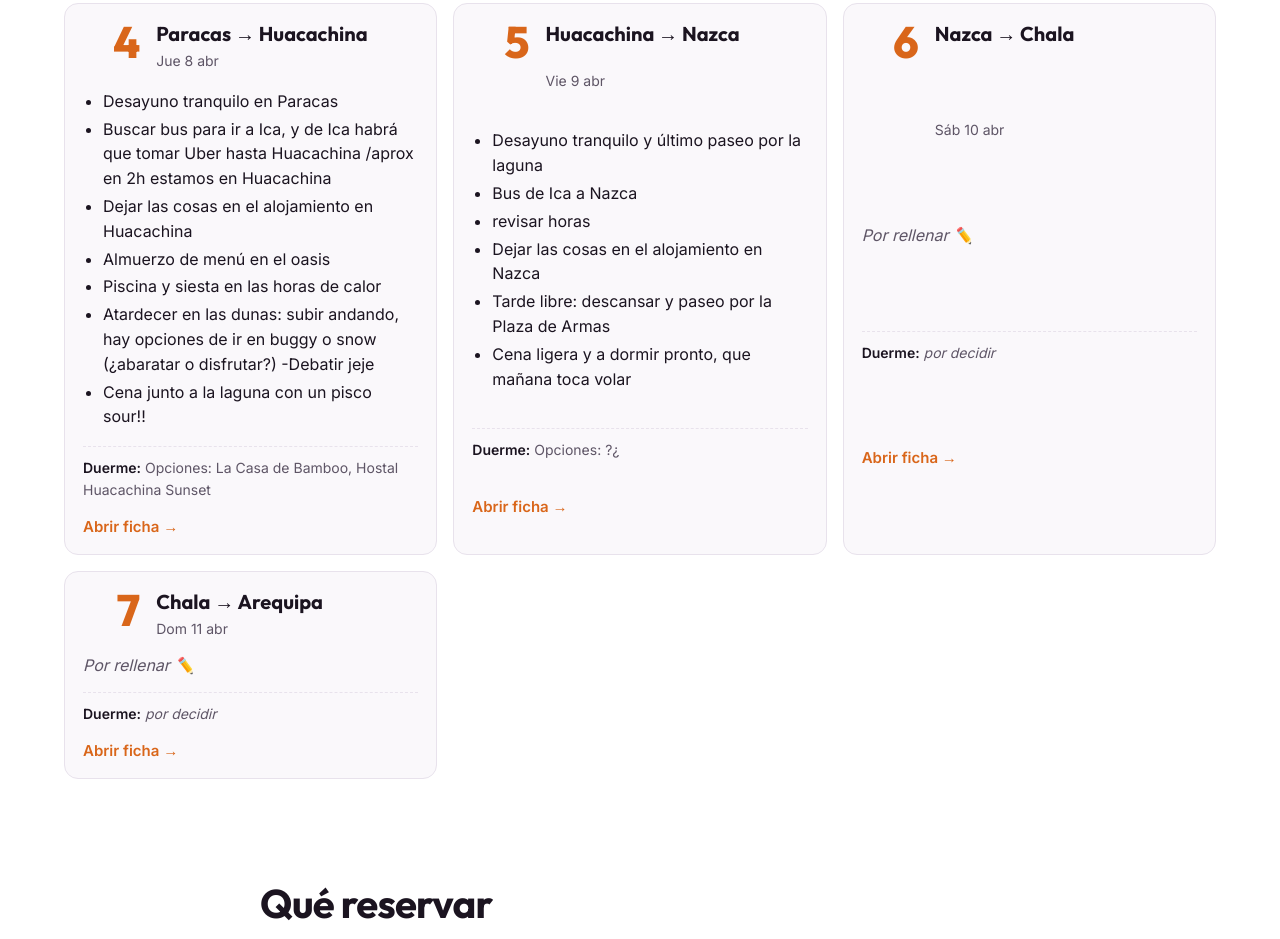
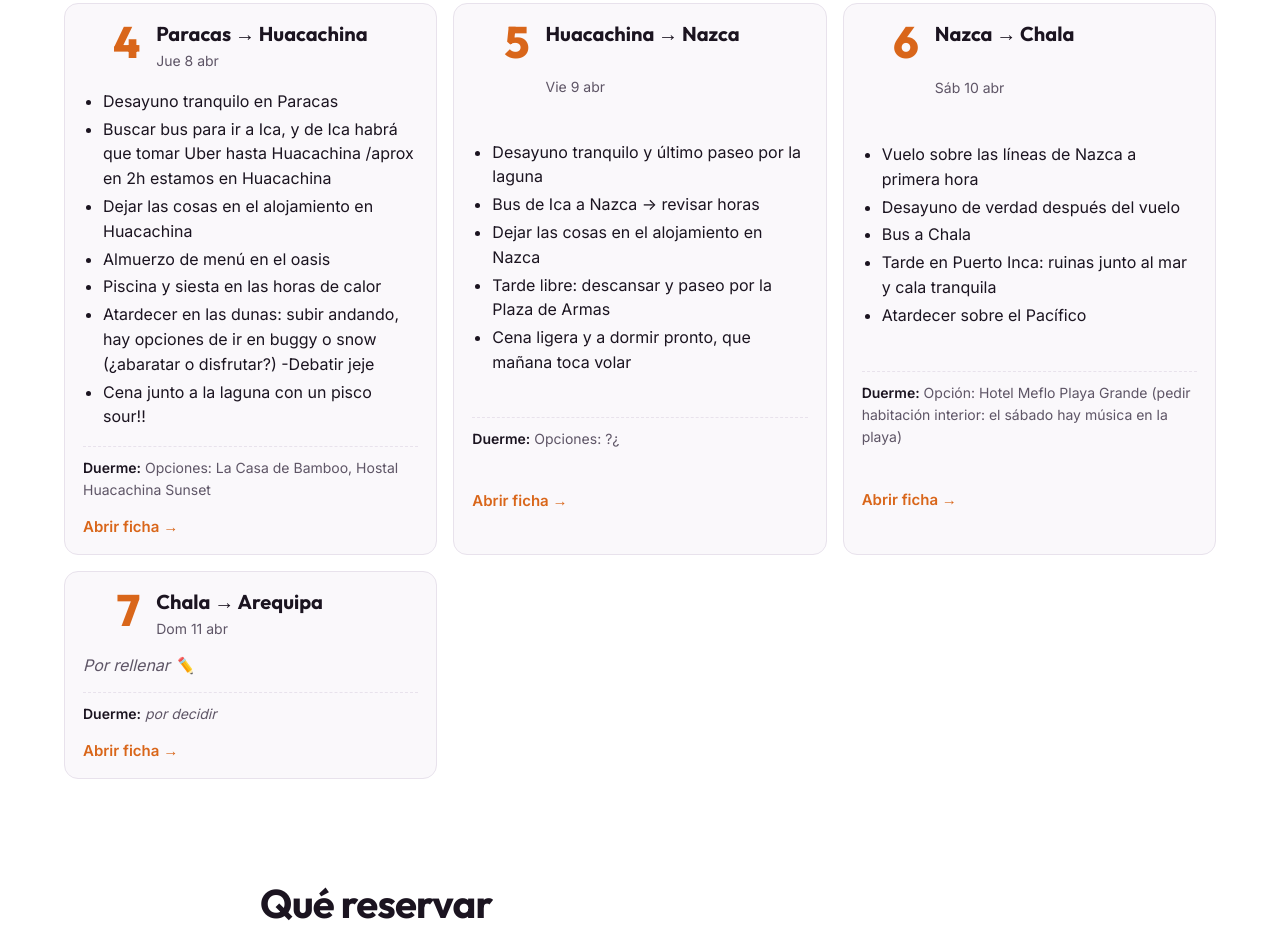
Before and after one commit to Rnld404/peru2027, a plain HTML site: page index.html in a window 1280 px wide. Shown: the part 1580-2519 px from the top of the page. Drawn offline with Linux system fonts and the light colour scheme.

Commit message:
Update index.html

```diff
--- a/index.html
+++ b/index.html
@@ -236,7 +236,7 @@ const dias=[
    {t:'Huacachina → Nazca',d:'Vie 9 abr',a:520,
   plan:[
         'Desayuno tranquilo y último paseo por la laguna',
-        'Bus de Ica a Nazca', 'revisar horas',
+        'Bus de Ica a Nazca -> revisar horas',
         'Dejar las cosas en el alojamiento en Nazca',
         'Tarde libre: descansar y paseo por la Plaza de Armas',
         'Cena ligera y a dormir pronto, que mañana toca volar'],
@@ -250,9 +250,18 @@ const dias=[
          'Llevar algo de comer para el bus']},
 
 
- {t:'Nazca → Chala',d:'Sáb 10 abr',a:10,plan:[],tr:[],st:[],notas:[]},
-
-
+ {t:'Nazca → Chala',d:'Sáb 10 abr',a:10,
+  plan:['Vuelo sobre las líneas de Nazca a primera hora',
+        'Desayuno de verdad después del vuelo',
+        'Bus a Chala',
+        'Tarde en Puerto Inca: ruinas junto al mar y cala tranquila',
+        'Atardecer sobre el Pacífico'],
+  tr:['Recogida en el alojamiento hacia el aeródromo de Nazca',
+      'Bus Nazca → Chala (Turismo Tacna o Romeliza), unas 2 h 50 min',
+      'Taxi a Puerto Inca, 10 km al norte: negociar ida, espera de 2 h y vuelta, y pagar al final'],  st:['Opción: Hotel Meflo Playa Grande (pedir habitación interior: el sábado hay música en la playa)',
+      'Reservar 1 noche (10 de abril)'],
+  notas:['Antes del vuelo: desayuno muy ligero o nada, y pastilla si mareo',
+         'Al llegar a Chala: comprar en la terminal el bus del día 11 a Arequipa (de día)']},
 
 
  {t:'Chala → Arequipa',d:'Dom 11 abr',a:2335,plan:[],tr:[],st:[],notas:[]}
```
